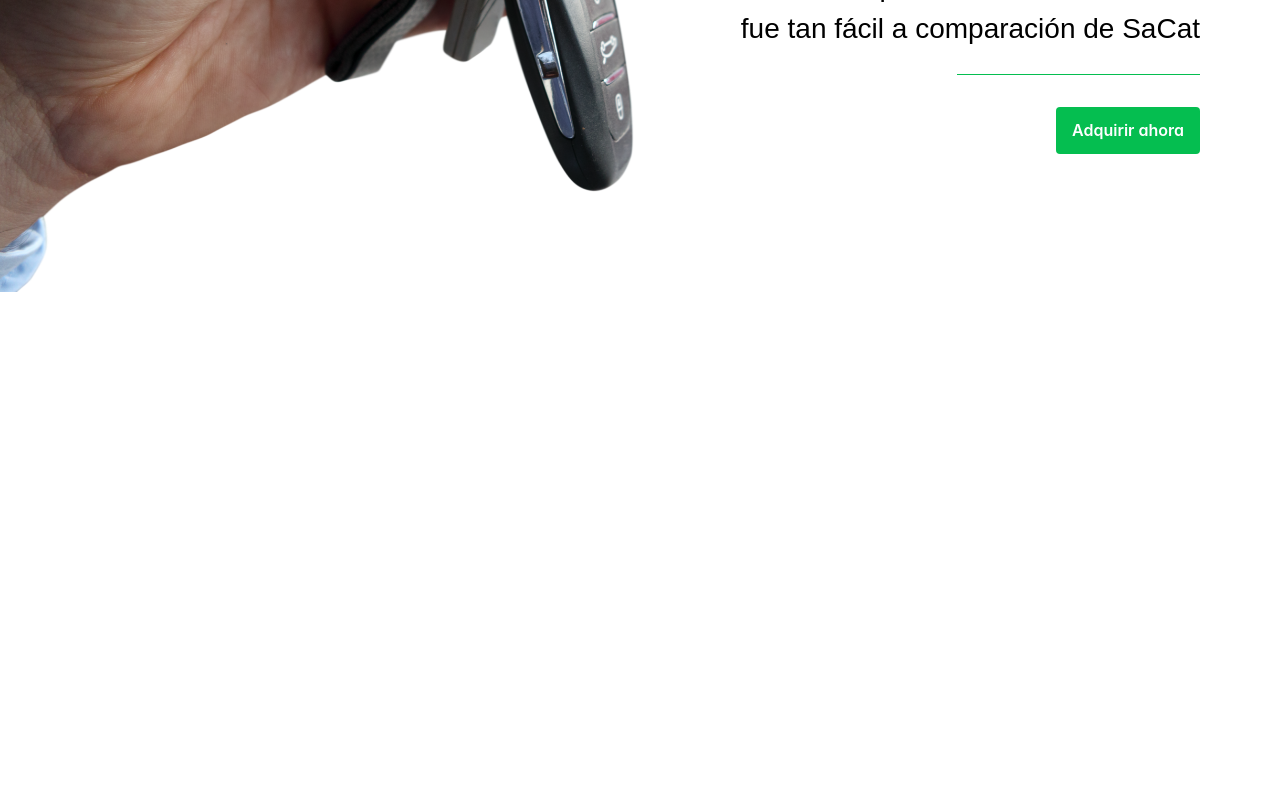
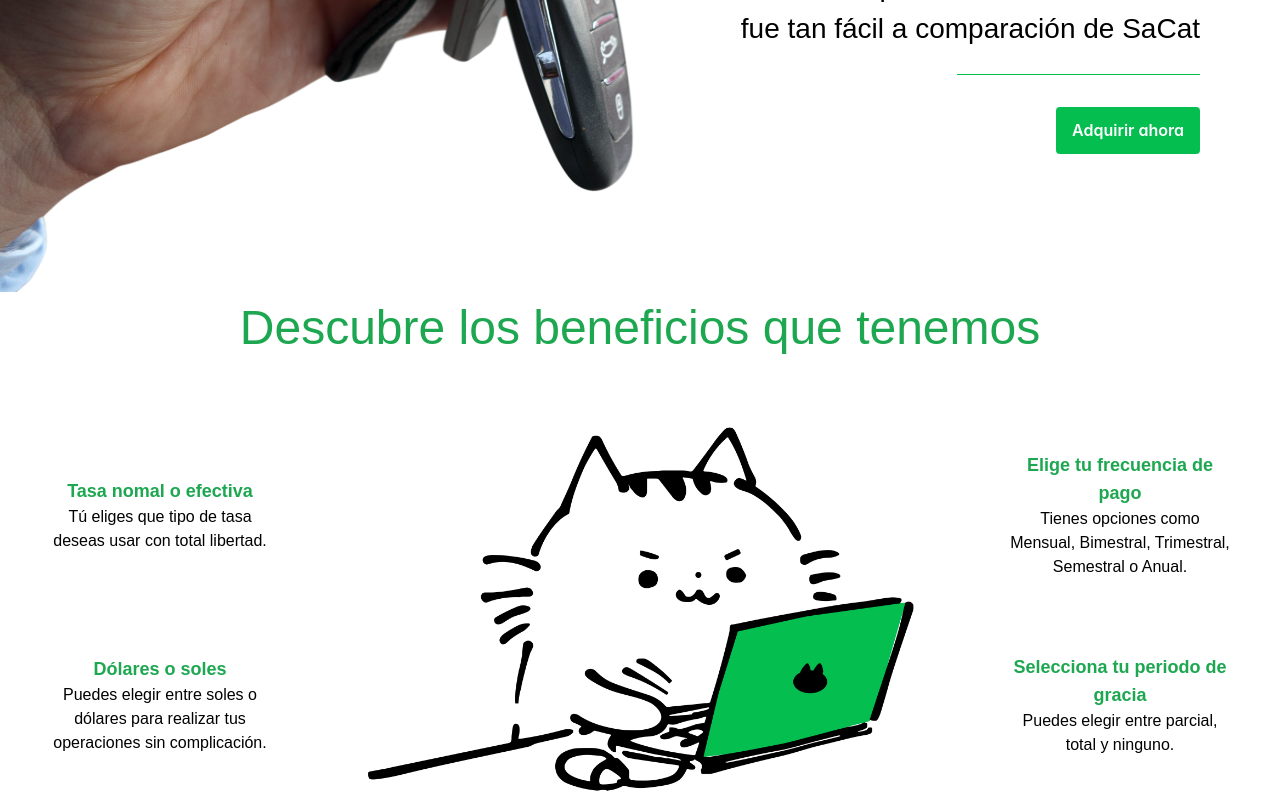
Before and after one commit to SaCat-Fintech/app-frontend, a Nuxt app: page / in a window 1280 px wide. Shown: the part 250-1050 px from the top of the page. Before the commit the page ends 800 px from the top, so only its background shows below. Built offline with nearby package versions, Linux system fonts and the light colour scheme; a web font is replaced by a local one.

Commit message:
feat: screen Laptop L design

```diff
--- /dev/null
+++ b/components/hero/HeroCard.vue
@@ -0,0 +1,19 @@
+<template>
+  <div class="place-self-center flex flex-col text-center items-center w-56">
+    <h4 class="text-lg font-semibold" style="color: var(--alt-color)">
+      {{ cardTitle }}
+    </h4>
+    <p class="w-46">{{ cardText }}</p>
+  </div>
+</template>
+
+<script lang="ts">
+export default {
+  props: {
+    cardTitle: String,
+    cardText: String,
+  },
+};
+</script>
+
+<style></style>
--- a/pages/index.vue
+++ b/pages/index.vue
@@ -20,14 +20,42 @@
             height: 0.0625rem;
           "
         />
-        <Button label="Adquirir ahora" @click="onSignIn" />
+        <Button label="Adquirir ahora" @click="onClickLogin" />
+      </div>
+    </div>
+  </section>
+  <section id="benefits">
+    <div class="text-center flex flex-col">
+      <h2>Descubre los beneficios que tenemos</h2>
+      <div class="grid grid-cols-4 mt-14">
+        <div class="grid grid-rows-2">
+          <HeroCard
+            cardTitle="Tasa nomal o efectiva"
+            cardText="Tú eliges que tipo de tasa deseas usar con total libertad."
+          />
+          <HeroCard
+            cardTitle="Dólares o soles"
+            cardText="Puedes elegir entre soles o dólares para realizar tus operaciones sin complicación."
+          />
+        </div>
+        <NuxtImg class="col-span-2 px-10" src="hero-cat.png" />
+        <div class="grid grid-rows-2">
+          <HeroCard
+            cardTitle="Elige tu frecuencia de pago"
+            cardText="Tienes opciones como Mensual, Bimestral, Trimestral, Semestral o Anual."
+          />
+          <HeroCard
+            cardTitle="Selecciona tu periodo de gracia"
+            cardText="Puedes elegir entre parcial, total y ninguno."
+          />
+        </div>
       </div>
     </div>
   </section>
 </template>
 
 <script setup lang="ts">
-const onSignIn = () => {
+const onClickLogin = () => {
   return navigateTo("/login");
 };
 </script>
```
Also changed, not shown: assets/css/theme.css, public/hero-cat.png (added).
